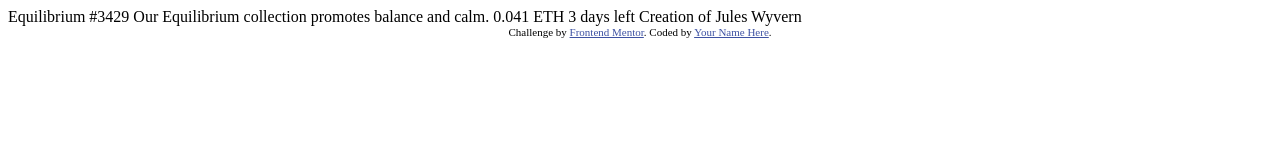
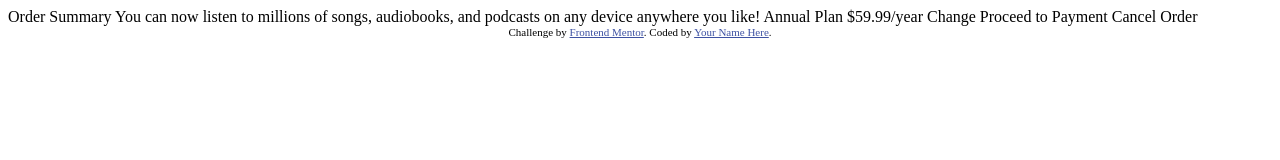
Before and after one commit to undeadskeleton/profile-card-component-, a plain HTML site: page index.html in a window 1280 px wide. Drawn offline with Linux system fonts and the light colour scheme.

Commit message:
Add files via upload

```diff
--- a/index.html
+++ b/index.html
@@ -6,7 +6,7 @@
 
   <link rel="icon" type="image/png" sizes="32x32" href="./images/favicon-32x32.png">
 
-  <title>Frontend Mentor | NFT preview card component</title>
+  <title>Frontend Mentor | Order summary card</title>
 
   <!-- Feel free to remove these styles or customise in your own stylesheet 👍 -->
   <style>
@@ -16,14 +16,18 @@
 </head>
 <body>
 
-  Equilibrium #3429
+  Order Summary
 
-  Our Equilibrium collection promotes balance and calm.
+  You can now listen to millions of songs, audiobooks, and podcasts on any
+  device anywhere you like!
 
-  0.041 ETH
-  3 days left
+  Annual Plan
+  $59.99/year
 
-  Creation of Jules Wyvern
+  Change
+
+  Proceed to Payment
+  Cancel Order
 
   <div class="attribution">
     Challenge by <a href="https://www.frontendmentor.io?ref=challenge" target="_blank">Frontend Mentor</a>.
```
Also changed, not shown: 3 other files.
